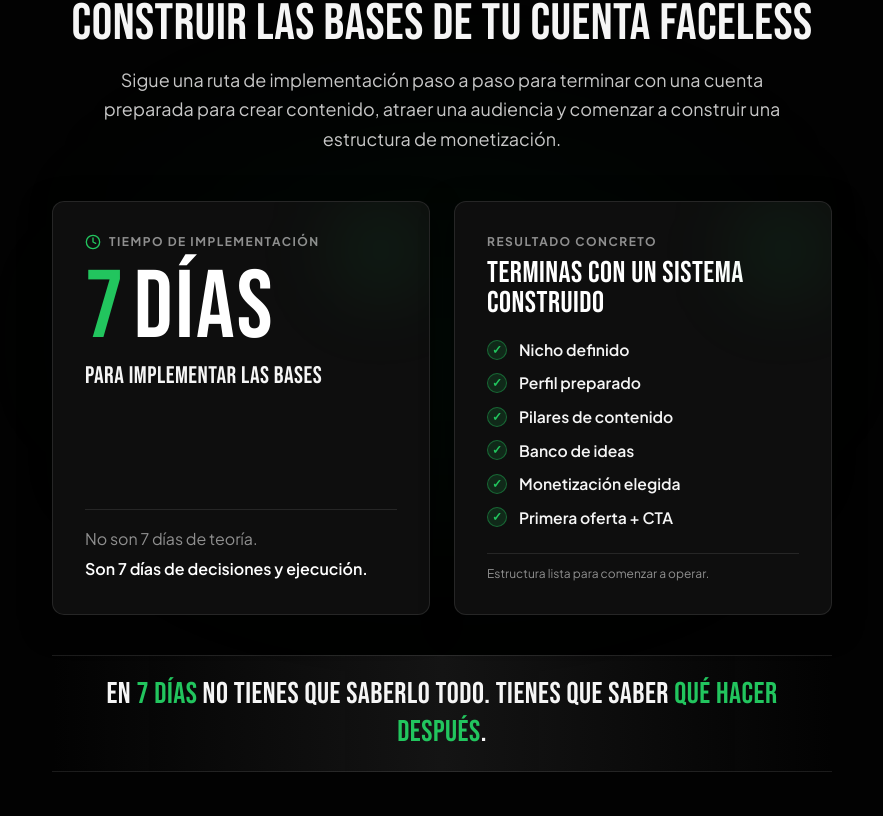
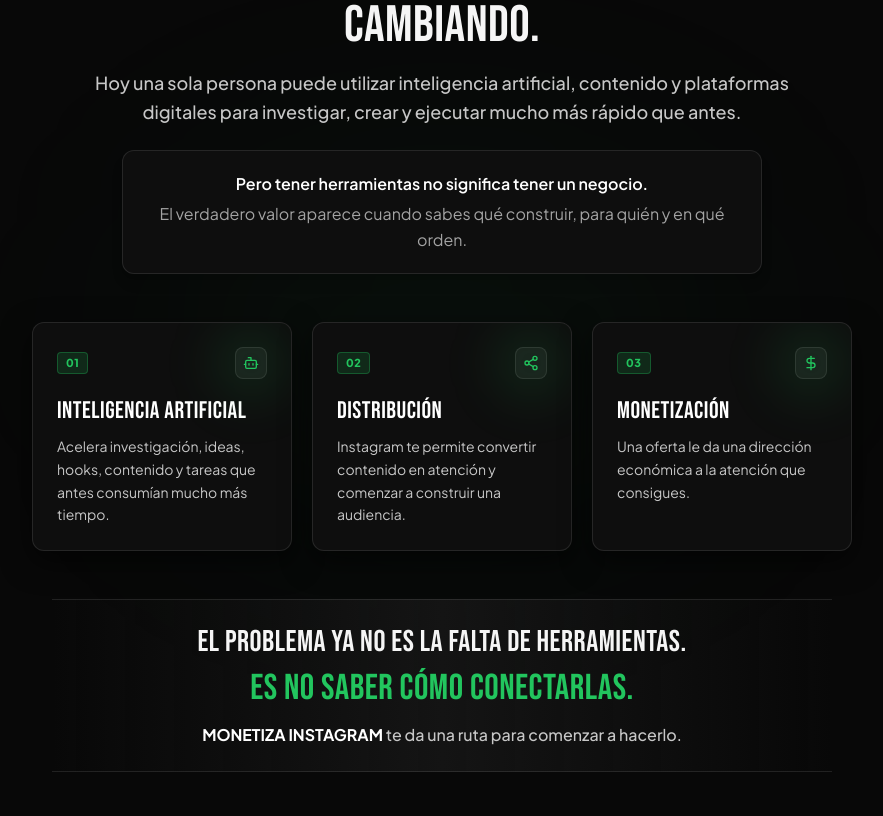
Before and after one commit to focusmindset26-pixel/MONETIZA-INSTAGRAM, a React (Vite) app: page / in a window 1280 px wide. Shown: the part 1504-2320 px from the top of the page, without its empty margins (198-1081 px from the left). Built offline with nearby package versions, Linux system fonts and the light colour scheme.

Commit message:
feat: add New Rules section and update Hero badge
Introduce the New Rules section to outline the core pillars of faceless monetization (AI, distribution, and monetization) and update the Hero badge for better positioning.

```diff
--- a/src/App.tsx
+++ b/src/App.tsx
@@ -1,6 +1,7 @@
 import React, { useState, Suspense, lazy } from 'react';
 import { Header } from './components/Header';
 import { Hero } from './components/Hero';
+import { NewRulesSection } from './components/NewRulesSection';
 import { TimeAchievementSection } from './components/TimeAchievementSection';
 import { TransformationSection } from './components/TransformationSection';
 import { ProductAndBonuses } from './components/ProductAndBonuses';
@@ -34,6 +35,9 @@ export default function App() {
           onOpenCheckout={handleOpenCheckout}
           onImageClick={() => setIsImageModalOpen(true)}
         />
+
+        {/* 1.5. New Rules Section (IA + DISTRIBUCIÓN + MONETIZACIÓN) */}
+        <NewRulesSection />
 
         {/* 2. Time + Achievement Section (TIEMPO + LOGRO) */}
         <TimeAchievementSection />
--- a/src/components/Hero.tsx
+++ b/src/components/Hero.tsx
@@ -22,7 +22,7 @@ export const Hero: React.FC<HeroProps> = ({ onImageClick }) => {
       <div className="w-full max-w-[860px] mx-auto px-5 relative z-10">
         {/* Badge */}
         <div className="inline-block bg-[#22C55E]/10 border border-[#22C55E]/40 text-[#22C55E] px-3.5 py-1.5 rounded text-xs font-extrabold tracking-[1.5px] uppercase mb-5">
-          DEJA DE CONSUMIR MÉTODOS. EMPIEZA A CONSTRUIR.
+          EL NEGOCIO DEL FUTURO YA EMPEZÓ.
         </div>
 
         {/* H1 */}
--- /dev/null
+++ b/src/components/NewRulesSection.tsx
@@ -0,0 +1,106 @@
+import React from 'react';
+import { Bot, Share2, DollarSign } from 'lucide-react';
+
+export const NewRulesSection: React.FC = () => {
+  const elements = [
+    {
+      number: '01',
+      title: 'INTELIGENCIA ARTIFICIAL',
+      description: 'Acelera investigación, ideas, hooks, contenido y tareas que antes consumían mucho más tiempo.',
+      icon: Bot,
+    },
+    {
+      number: '02',
+      title: 'DISTRIBUCIÓN',
+      description: 'Instagram te permite convertir contenido en atención y comenzar a construir una audiencia.',
+      icon: Share2,
+    },
+    {
+      number: '03',
+      title: 'MONETIZACIÓN',
+      description: 'Una oferta le da una dirección económica a la atención que consigues.',
+      icon: DollarSign,
+    },
+  ];
+
+  return (
+    <section className="py-16 md:py-24 border-b border-white/5 bg-[#080808] relative overflow-hidden">
+      {/* Ambient glow */}
+      <div className="absolute top-1/2 left-1/2 -translate-x-1/2 -translate-y-1/2 w-[550px] h-[300px] bg-[#22C55E]/5 blur-[130px] pointer-events-none rounded-full" />
+
+      <div className="w-full max-w-[860px] mx-auto px-5 relative z-10 text-center">
+        {/* Eyebrow */}
+        <div className="inline-block bg-[#22C55E]/10 border border-[#22C55E]/40 text-[#22C55E] px-3.5 py-1.5 rounded text-xs font-extrabold tracking-[1.5px] uppercase mb-4">
+          UNA NUEVA FORMA DE CONSTRUIR YA ESTÁ AQUÍ
+        </div>
+
+        {/* Headline */}
+        <h2 className="font-['Bebas_Neue',sans-serif] text-[clamp(2.1rem,5vw,3.2rem)] leading-[0.98] text-[#F5F5F5] uppercase tracking-[0.5px] max-w-[780px] mx-auto mb-4">
+          LAS REGLAS DEL NEGOCIO DIGITAL ESTÁN CAMBIANDO.
+        </h2>
+
+        {/* Subheadline */}
+        <p className="text-[#C7C7C7] text-base sm:text-lg max-w-[720px] mx-auto leading-relaxed mb-6 font-medium">
+          Hoy una sola persona puede utilizar inteligencia artificial, contenido y plataformas digitales para investigar, crear y ejecutar mucho más rápido que antes.
+        </p>
+
+        {/* Texto de apoyo */}
+        <div className="max-w-[640px] mx-auto bg-[#0E0E0E] border border-white/10 rounded-xl p-4 sm:p-5 mb-12 text-sm sm:text-base text-[#A3A3A3] leading-relaxed text-center shadow-lg">
+          <p className="text-white font-semibold mb-1">
+            Pero tener herramientas no significa tener un negocio.
+          </p>
+          <p>
+            El verdadero valor aparece cuando sabes qué construir, para quién y en qué orden.
+          </p>
+        </div>
+
+        {/* 3 Elementos Principales */}
+        <div className="grid grid-cols-1 md:grid-cols-3 gap-5 text-left max-w-[820px] mx-auto mb-12">
+          {elements.map((item) => {
+            const IconComp = item.icon;
+            return (
+              <div
+                key={item.number}
+                className="bg-[#0E0E0E] border border-white/10 hover:border-[#22C55E]/50 rounded-xl p-5 sm:p-6 flex flex-col justify-between transition-all duration-300 shadow-[0_10px_30px_rgba(0,0,0,0.6)] relative overflow-hidden group hover:-translate-y-1"
+              >
+                <div className="absolute top-0 right-0 w-20 h-20 bg-[#22C55E]/10 blur-xl rounded-full pointer-events-none" />
+
+                <div>
+                  <div className="flex items-center justify-between mb-4">
+                    <span className="text-[11px] font-extrabold tracking-wider text-[#22C55E] bg-[#22C55E]/15 px-2 py-0.5 rounded border border-[#22C55E]/30">
+                      {item.number}
+                    </span>
+                    <div className="w-8 h-8 rounded-lg bg-white/5 border border-white/10 flex items-center justify-center group-hover:border-[#22C55E]/40 transition-colors">
+                      <IconComp className="w-4 h-4 text-[#22C55E]" />
+                    </div>
+                  </div>
+
+                  <h3 className="font-['Bebas_Neue',sans-serif] text-xl sm:text-2xl text-white tracking-[0.5px] uppercase mb-2">
+                    {item.title}
+                  </h3>
+
+                  <p className="text-xs sm:text-sm text-[#C7C7C7] leading-relaxed">
+                    {item.description}
+                  </p>
+                </div>
+              </div>
+            );
+          })}
+        </div>
+
+        {/* Cierre del bloque */}
+        <div className="max-w-[780px] mx-auto bg-gradient-to-r from-transparent via-[#141414] to-transparent border-y border-white/10 py-6 px-4 text-center">
+          <p className="font-['Bebas_Neue',sans-serif] text-xl sm:text-2xl md:text-3xl tracking-[0.5px] text-[#F5F5F5] leading-tight uppercase mb-1">
+            EL PROBLEMA YA NO ES LA FALTA DE HERRAMIENTAS.
+          </p>
+          <p className="font-['Bebas_Neue',sans-serif] text-2xl sm:text-3xl md:text-4xl tracking-[0.5px] text-[#22C55E] leading-tight uppercase mb-3">
+            ES NO SABER CÓMO CONECTARLAS.
+          </p>
+          <p className="text-sm sm:text-base text-[#C7C7C7] font-medium max-w-[520px] mx-auto">
+            <strong className="text-white">MONETIZA INSTAGRAM</strong> te da una ruta para comenzar a hacerlo.
+          </p>
+        </div>
+      </div>
+    </section>
+  );
+};
```
